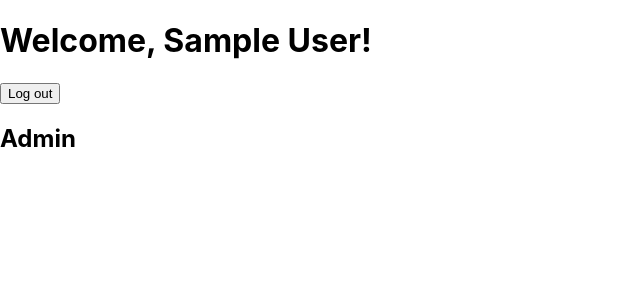
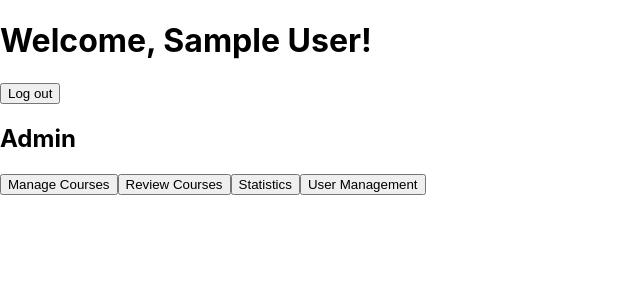
Before and after one commit to AbsoluteZero000/learning-management-system, a React (Create React App) app in the folder Frontend/: page /home in a window 1280 px wide. Shown: the top 300 px of the page, without its empty margins (0-640 px from the left). Built offline with nearby package versions, Linux system fonts and the light colour scheme; sample sign-in values are in the browser's storage.

Commit message:
Function Skeletons

```diff
--- /dev/null
+++ b/Frontend/src/components/Functions/Admin/CourseManagement.jsx
@@ -0,0 +1,9 @@
+function CourseManagement() {
+    return (
+      <div>
+        <h2>Course Management</h2>
+      </div>
+    );
+  }
+
+  export default CourseManagement;
--- /dev/null
+++ b/Frontend/src/components/Functions/Admin/ReviewCourse.jsx
@@ -0,0 +1,9 @@
+function ReviewCourse() {
+    return (
+      <div>
+        <h2>Review Course</h2>
+      </div>
+    );
+  }
+
+  export default ReviewCourse;
--- /dev/null
+++ b/Frontend/src/components/Functions/Admin/TrackStats.jsx
@@ -0,0 +1,9 @@
+function TrackStats() {
+    return (
+      <div>
+        <h2>TrackStats</h2>
+      </div>
+    );
+  }
+
+  export default TrackStats;
--- /dev/null
+++ b/Frontend/src/components/Functions/Admin/UserManagement.jsx
@@ -0,0 +1,9 @@
+function UserManagement() {
+    return (
+      <div>
+        <h2>User Management</h2>
+      </div>
+    );
+  }
+
+  export default UserManagement;
--- /dev/null
+++ b/Frontend/src/components/Functions/Student/MakeCourseReview.jsx
@@ -0,0 +1,9 @@
+function MakeCourseReview() {
+    return (
+      <div>
+        <h2>Make Course Review</h2>
+      </div>
+    );
+  }
+
+  export default MakeCourseReview;
--- /dev/null
+++ b/Frontend/src/components/Functions/Student/MakeEnrollment.jsx
@@ -0,0 +1,9 @@
+function MakeEnrollment() {
+    return (
+      <div>
+        <h2>Enroll</h2>
+      </div>
+    );
+  }
+
+  export default MakeEnrollment;
--- /dev/null
+++ b/Frontend/src/components/Functions/Student/ViewEnrollments.jsx
@@ -0,0 +1,9 @@
+function ViewEnrollments() {
+    return (
+      <div>
+        <h2>View Enrollments</h2>
+      </div>
+    );
+  }
+
+  export default ViewEnrollments;
--- a/Frontend/src/components/Home/AdminHome.jsx
+++ b/Frontend/src/components/Home/AdminHome.jsx
@@ -1,7 +1,44 @@
+import { useState } from "react";
+import CourseManagement from "../Functions/Admin/CourseManagement";
+import ReviewCourse from "../Functions/Admin/ReviewCourse";
+import TrackStats from "../Functions/Admin/TrackStats";
+import UserManagement from "../Functions/Admin/UserManagement";
+
 function Admin() {
+  const [currFunction, setCurrFunction] = useState(null);
+  const functions = {
+    courseManagement: <CourseManagement />,
+    reviewCourse: <ReviewCourse />,
+    trackStats: <TrackStats />,
+    userManagement: <UserManagement />,
+  };
+
+  const showReviewCourse = () => {
+    setCurrFunction("reviewCourse");
+  };
+
+  const showCourseManagement = () => {
+    setCurrFunction("courseManagement");
+  };
+
+  const showTrackStats = () => {
+    setCurrFunction("trackStats");
+  };
+
+  const showUserManagement = () => {
+    setCurrFunction("userManagement");
+  };
+
   return (
     <div>
       <h2>Admin</h2>
+      <div>
+        <button onClick={showCourseManagement}>Manage Courses</button>
+        <button onClick={showReviewCourse}>Review Courses</button>
+        <button onClick={showTrackStats}>Statistics</button>
+        <button onClick={showUserManagement}>User Management</button>
+      </div>
+      {currFunction && functions[currFunction]}
     </div>
   );
 }
--- a/Frontend/src/components/Home/StudentHome.jsx
+++ b/Frontend/src/components/Home/StudentHome.jsx
@@ -1,7 +1,44 @@
+import { useState } from "react";
+import ViewEnrollments from "../Functions/Student/ViewEnrollments";
+import MakeCourseReview from "../Functions/Student/MakeCourseReview";
+import ViewCourse from "../Functions/Instructor/ViewCourse";
+import MakeEnrollment from "../Functions/Student/MakeEnrollment";
+
 function Student() {
+  const [currFunction, setCurrFunction] = useState(null);
+  const functions = {
+    makeCourseReview: <MakeCourseReview />,
+    viewEnrollments: <ViewEnrollments />,
+    viewCourse: <ViewCourse />,
+    enroll: <MakeEnrollment />,
+  };
+
+  const showMakeCourseReview = () => {
+    setCurrFunction("makeCourseReview");
+  };
+
+  const showEnrollments = () => {
+    setCurrFunction("viewEnrollments");
+  };
+
+  const showViewCourse = () => {
+    setCurrFunction("viewCourse");
+  };
+
+  const showEnroll = () => {
+    setCurrFunction("enroll");
+  };
+
   return (
     <div>
-      <h2>Student</h2>
+      <h2>Instructor</h2>
+      <div>
+        <button onClick={showMakeCourseReview}>Review a course</button>
+        <button onClick={showEnrollments}>Show Enrollments</button>
+        <button onClick={showViewCourse}>View Course</button>
+        <button onClick={showEnroll}>Enroll</button>
+      </div>
+      {currFunction && functions[currFunction]}
     </div>
   );
 }
```
Also changed, not shown: Frontend/src/components/Functions/Student/Notification.jsx (added, +9 -0 lines).
